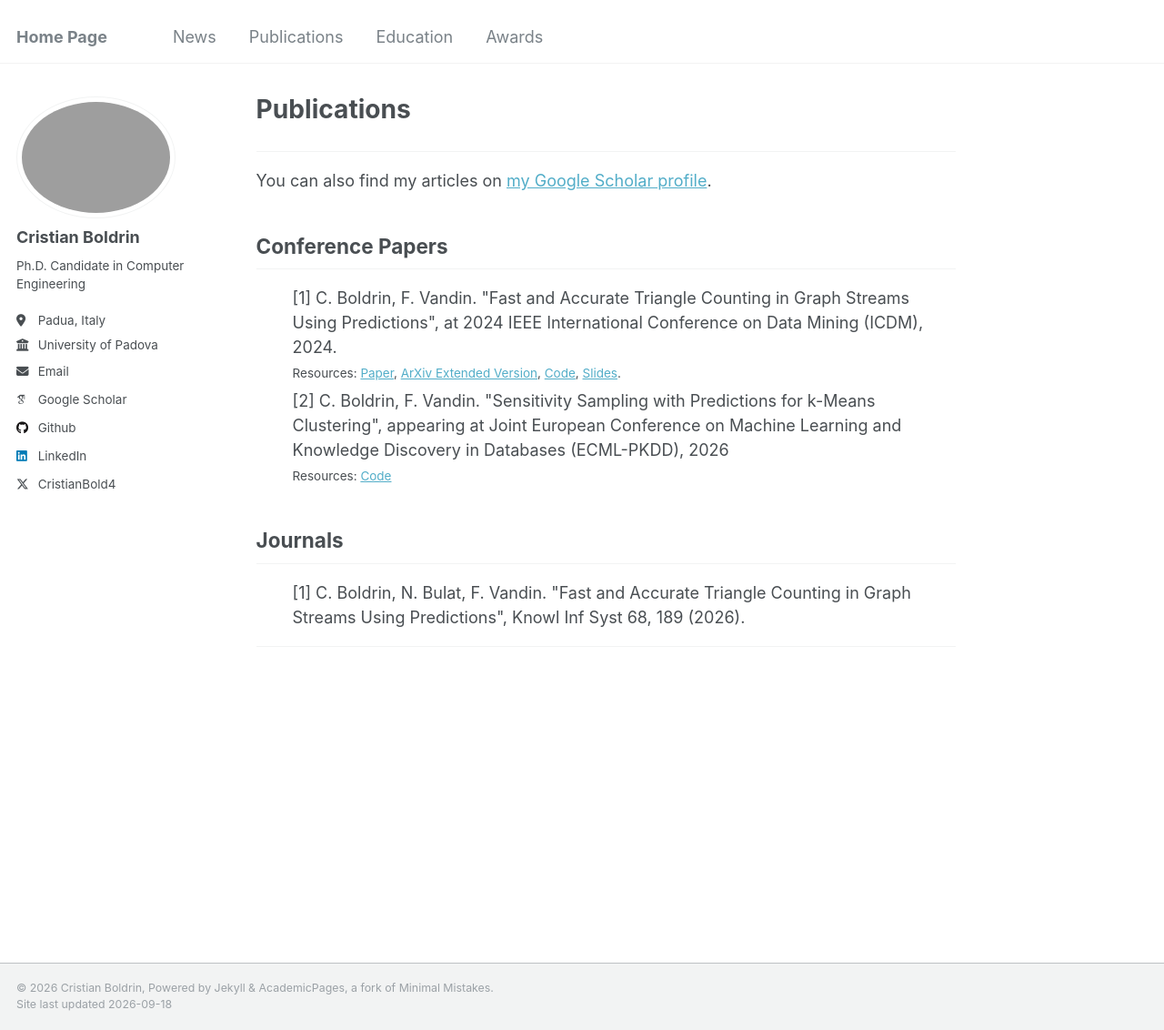
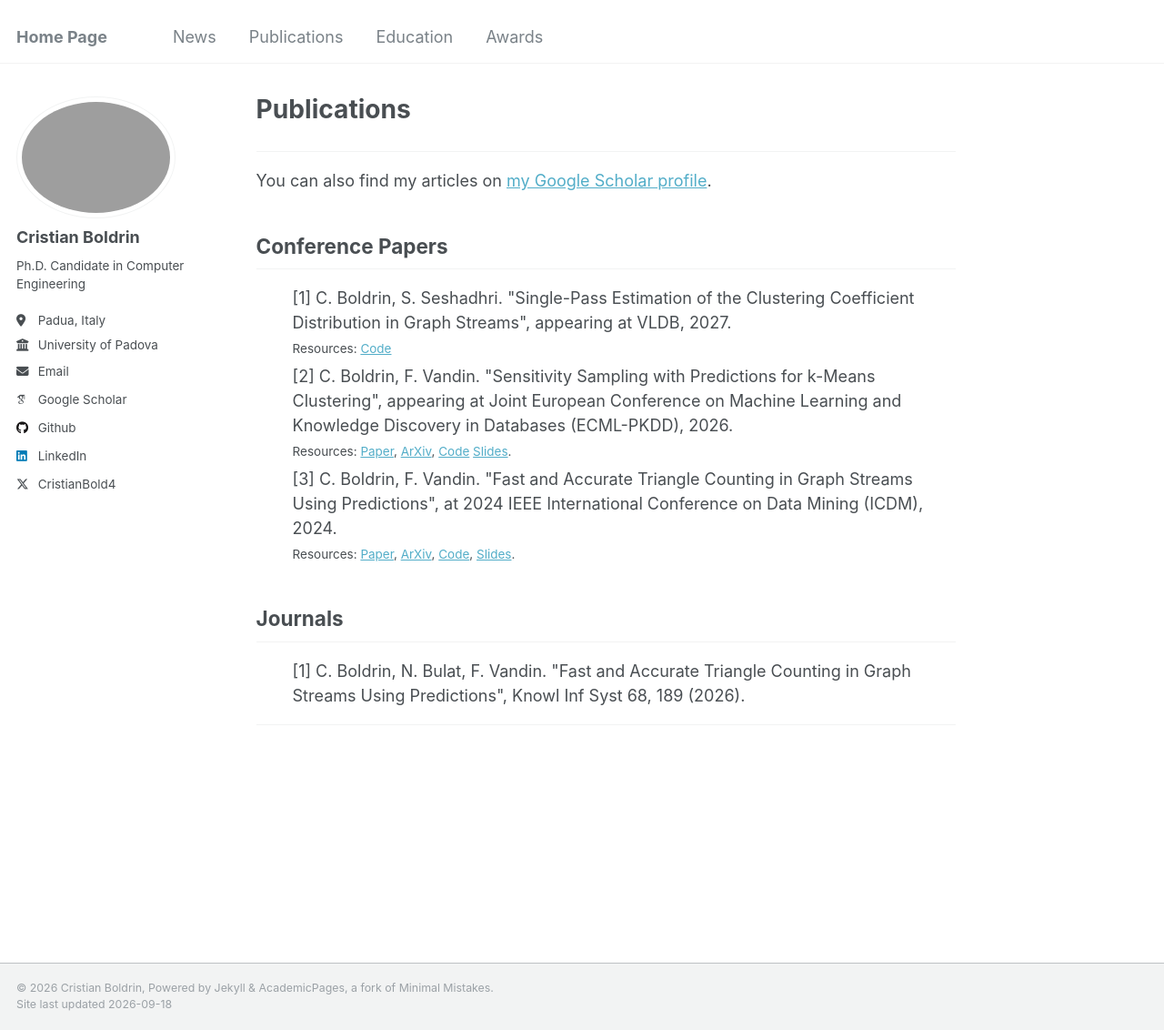
Before and after one commit to cristianboldrin/cristianboldrin.github.io, a Jekyll site: the page built from _pages/publications.md, in a window 1280 px wide and 1132 px high. Shown: the whole window at 91% size. Built offline with Jekyll 4.4.1, drawn with Linux system fonts in a browser that asks for light colours; some web fonts are replaced.

Commit message:
Sept 2026 updates

```diff
--- a/_pages/publications.md
+++ b/_pages/publications.md
@@ -40,25 +40,39 @@ ___
 <ol class="custom-list">
 
     <li>
+        C. Boldrin, S. Seshadhri. "Single-Pass Estimation of the Clustering Coefficient Distribution in Graph Streams", appearing at
+        VLDB, 2027.
+        <br>
+        <small>
+        Resources:
+            <a href="https://github.com/CristianBold4/BOLIDE/">Code</a>
+        </small>
+    </li>
+
+
+    <li>
+        C. Boldrin, F. Vandin. "Sensitivity Sampling with Predictions for k-Means Clustering", appearing at
+        Joint European Conference on Machine Learning and Knowledge Discovery in Databases (ECML-PKDD), 2026.
+        <br>
+        <small>
+        Resources:
+            <a href="https://link.springer.com/chapter/10.1007/978-3-032-37657-2_2">Paper</a>,
+            <a href="https://arxiv.org/pdf/2607.04949">ArXiv</a>,
+            <a href="https://github.com/VandinLab/PreSenS/">Code</a>
+            <a href="https://cristianboldrin.github.io/files/PreSenSTalk.pdf">Slides</a>.
+        </small>
+    </li>
+
+    <li>
         C. Boldrin, F. Vandin. "Fast and Accurate Triangle Counting in Graph Streams Using Predictions", at
         2024 IEEE International Conference on Data Mining (ICDM), 2024.
         <br>
         <small>
         Resources:
             <a href="https://ieeexplore.ieee.org/document/10884156">Paper</a>,
-            <a href="https://arxiv.org/pdf/2409.15205">ArXiv Extended Version</a>,
+            <a href="https://arxiv.org/pdf/2409.15205">ArXiv</a>,
             <a href="https://github.com/VandinLab/Tonic/">Code</a>,
             <a href="https://cristianboldrin.github.io/files/TonicTalk.pdf">Slides</a>.
-        </small>
-    </li>
-
-    <li>
-        C. Boldrin, F. Vandin. "Sensitivity Sampling with Predictions for k-Means Clustering", appearing at
-        Joint European Conference on Machine Learning and Knowledge Discovery in Databases (ECML-PKDD), 2026
-        <br>
-        <small>
-        Resources:
-            <a href="https://github.com/VandinLab/PreSenS/">Code</a>
         </small>
     </li>
 
```
Also changed, not shown: _pages/news.md (+4 -0 lines), 12 other files.
